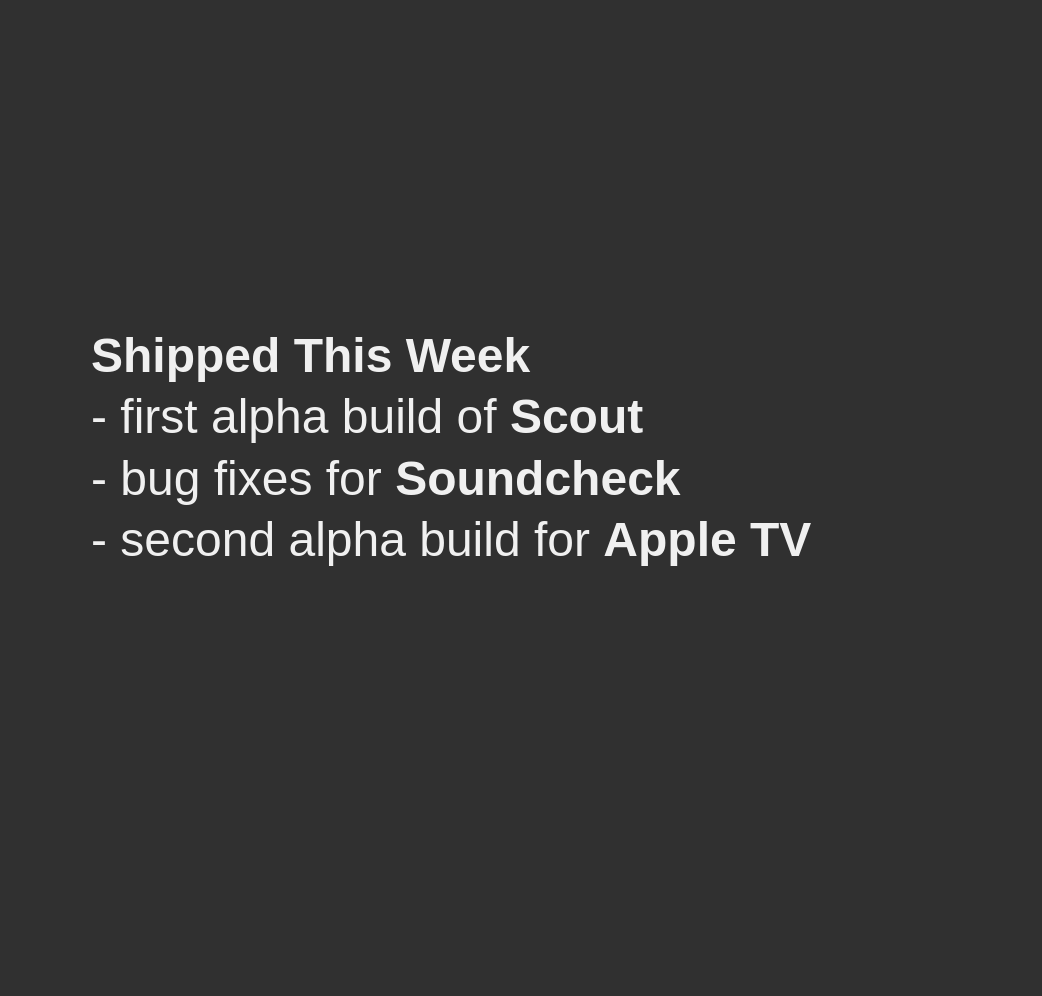
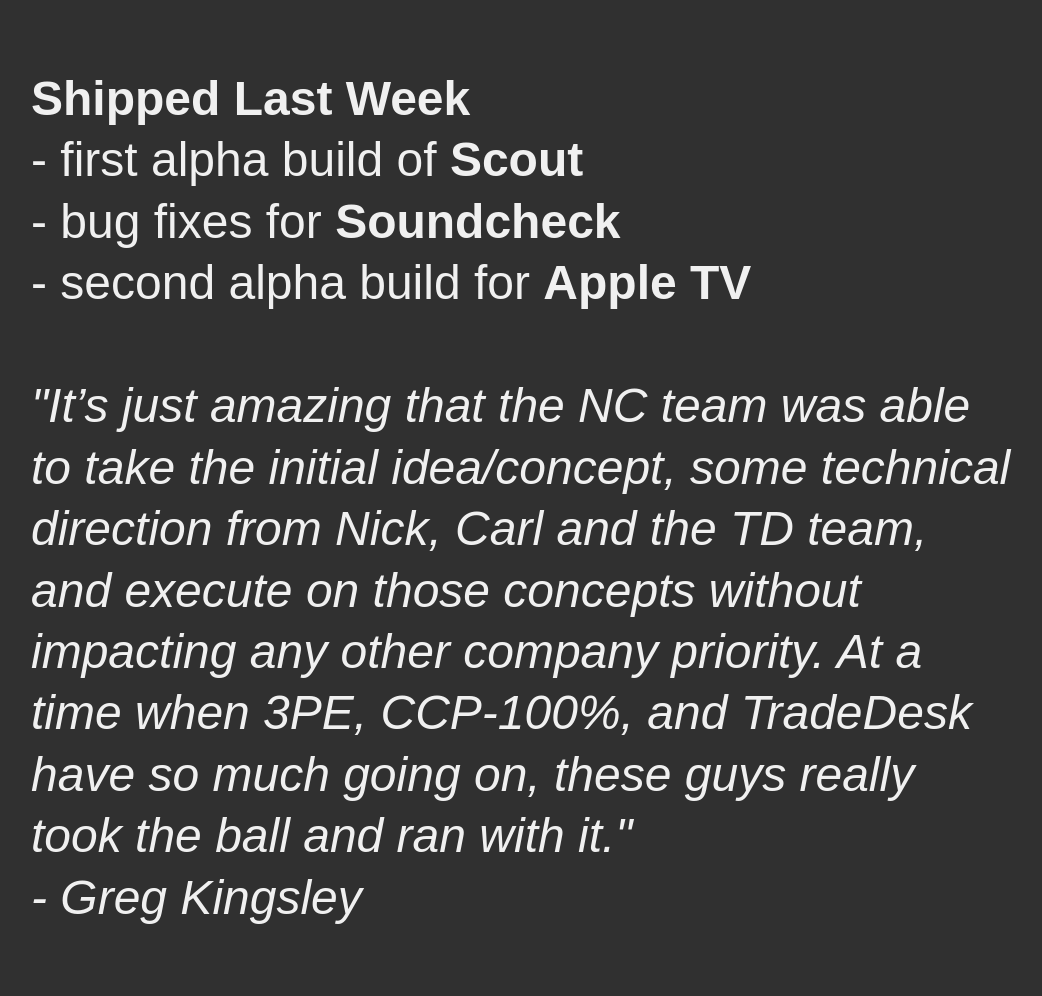
Before and after one commit to TicketmasterMobileStudio/ticketmastermobilestudio.github.io, a Jekyll site: the page images/motd.html, which Jekyll copies as it is, in a window 1280 px wide. Shown: the whole page, without its empty margins (119-1161 px from the left). Built offline with Jekyll 4.4.1, drawn with Linux system fonts in a browser that asks for light colours; before the commit the page ends 900 px from its top, so only the background shows below that.

Commit message:
Updated message of the day

```diff
--- a/images/motd.html
+++ b/images/motd.html
@@ -4,12 +4,12 @@
     <meta http-equiv="refresh" content="60">
 	<style>
 		div.container {
-    		height: 880px;
+    		height: 980px;
     		position: relative
     	}
 		div.container p {
     		margin: 0;
-    		width: 860px;
+    		width: 980px;
     		position: absolute;
     		top: 50%;
     		left: 50%;
@@ -27,10 +27,13 @@
 </head>
 <body>
 	<div class="container">
-		<p><strong>Shipped This Week</strong>
+		<p><strong>Shipped Last Week</strong>
 			<br>- first alpha build of <strong>Scout</strong>
 			<br>- bug fixes for <strong>Soundcheck</strong>
 			<br>- second alpha build for <strong>Apple TV</strong>
+			<br>
+			<br><i>"It’s just amazing that the NC team was able to take the initial idea/concept, some technical direction from Nick, Carl and the TD team, and execute on those concepts without impacting any other company priority. At a time when 3PE, CCP-100%, and TradeDesk have so much going on, these guys really took the ball and ran with it."
+			<br>- Greg Kingsley<i/>
 	</div>
 </body>
 </html>
```
